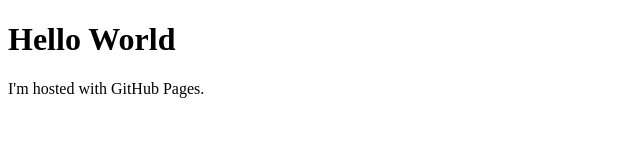
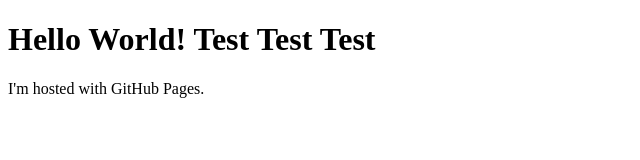
Before and after one commit to raf3khan/raf3khan.github.io, a plain HTML site: page index.html in a window 1280 px wide. Shown: the whole page, without its empty margins (0-640 px from the left). Drawn offline with Linux system fonts and the light colour scheme.

Commit message:
Update index.html

```diff
--- a/index.html
+++ b/index.html
@@ -1,7 +1,7 @@
 <!DOCTYPE html>
 <html>
 <body>
-<h1>Hello World</h1>
+<h1>Hello World! Test Test Test</h1>
 <p>I'm hosted with GitHub Pages.</p>
 </body>
 </html>
```
